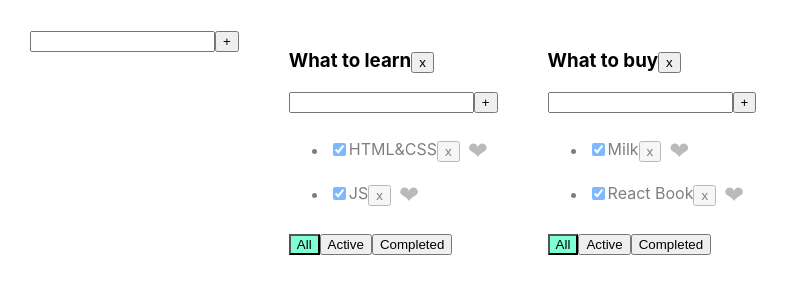
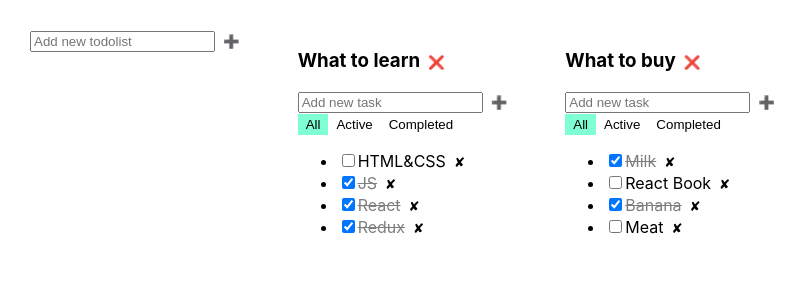
Before and after one commit to web-serge/todolist, a React (Create React App) app: page / in a window 1280 px wide. Shown: the top 300 px of the page, without its empty margins (0-807 px from the left). Built offline with nearby package versions, Linux system fonts and the light colour scheme.

Commit message:
moved the logic to the reducers

```diff
--- a/package.json
+++ b/package.json
@@ -14,11 +14,13 @@
     "@types/node": "^18.11.0",
     "@types/react": "^18.0.21",
     "@types/react-dom": "^18.0.6",
+    "@types/styled-components": "^5.1.34",
     "@types/uuid": "^8.3.4",
     "react": "^18.2.0",
     "react-dom": "^18.2.0",
+    "react-router-dom": "^6.22.3",
     "react-scripts": "5.0.1",
-    "styled-components": "^5.3.6",
+    "styled-components": "^6.1.8",
     "typescript": "~4.8.4",
     "uuid": "^9.0.0"
   },
--- a/src/App.css
+++ b/src/App.css
@@ -22,4 +22,11 @@
 
 .is-done {
   opacity: 0.5;
+  text-decoration: line-through;
 }
+
+button {
+  background: transparent;
+  border-color: transparent;
+  cursor: pointer;
+}
--- a/src/App.tsx
+++ b/src/App.tsx
@@ -1,109 +1,100 @@
-import React, {useState} from 'react';
+import React, {useReducer, useState} from 'react';
 import './App.css';
 import {TaskType, Todolist} from './Todolist';
 import {v1} from 'uuid';
 import {AddTaskItem} from './components/AddTaskItem';
+import {
+    addNewTasksArrayAC,
+    addTaskAC,
+    changeStatusAC,
+    deleteTasksAC,
+    removeTaskAC,
+    taskReducer,
+    updateTaskAC
+} from './reducers/task-reducer';
+import {
+    addNewTodoListAC,
+    changeFilterAC,
+    removeTodolistAC,
+    renameTodolistAC,
+    todoListReducer
+} from './reducers/todoListReducer';
 
 export type FilterValuesType = "all" | "active" | "completed";
-type TodolistType = {
+export type TodolistType = {
     id: string
     title: string
     filter: FilterValuesType
 }
-
-type TasksStateType = {
+export type TasksStateType = {
     [key: string]: Array<TaskType>
 }
-
 
 function App() {
     let todolistId1 = v1();
     let todolistId2 = v1();
 
-    let [todolists, setTodolists] = useState<Array<TodolistType>>([
+    let [todoLists, dispatchTodoLists] = useReducer(todoListReducer,[
         {id: todolistId1, title: "What to learn", filter: "all"},
         {id: todolistId2, title: "What to buy", filter: "all"}
     ])
 
-    let [tasks, setTasks] = useState<TasksStateType>({
+    let [tasks, dispatchTasks] = useReducer(taskReducer, {
         [todolistId1]: [
-            {id: v1(), title: "HTML&CSS", isDone: true},
-            {id: v1(), title: "JS", isDone: true}
+            {id: v1(), title: "HTML&CSS", isDone: false},
+            {id: v1(), title: "JS", isDone: true},
+            {id: v1(), title: "React", isDone: true},
+            {id: v1(), title: "Redux", isDone: true},
         ],
         [todolistId2]: [
             {id: v1(), title: "Milk", isDone: true},
-            {id: v1(), title: "React Book", isDone: true}
+            {id: v1(), title: "React Book", isDone: false},
+            {id: v1(), title: "Banana", isDone: true},
+            {id: v1(), title: "Meat", isDone: false},
         ]
     });
 
-
-    function removeTask(id: string, todolistId: string) {
-        //достанем нужный массив по todolistId:
-        let todolistTasks = tasks[todolistId];
-        // перезапишем в этом объекте массив для нужного тудулиста отфилтрованным массивом:
-        tasks[todolistId] = todolistTasks.filter(t => t.id != id);
-        // засетаем в стейт копию объекта, чтобы React отреагировал перерисовкой
-        setTasks({...tasks});
+// dispatch task
+    function removeTask(id: string, taskId: string) {
+        dispatchTasks(removeTaskAC(id, taskId));
     }
 
-    function addTask(title: string, todolistId: string) {
-        let task = {id: v1(), title: title, isDone: false};
-        //достанем нужный массив по todolistId:
-        let todolistTasks = tasks[todolistId];
-        // перезапишем в этом объекте массив для нужного тудулиста копией, добавив в начало новую таску:
-        tasks[todolistId] = [task, ...todolistTasks];
-        // засетаем в стейт копию объекта, чтобы React отреагировал перерисовкой
-        setTasks({...tasks});
+    function addTask(id: string, title: string) {
+        dispatchTasks(addTaskAC(id, title));
     }
 
-    function changeStatus(id: string, isDone: boolean, todolistId: string) {
-        //достанем нужный массив по todolistId:
-        let todolistTasks = tasks[todolistId];
-        // найдём нужную таску:
-        let task = todolistTasks.find(t => t.id === id);
-        //изменим таску, если она нашлась
-        if (task) {
-            task.isDone = isDone;
-            // засетаем в стейт копию объекта, чтобы React отреагировал перерисовкой
-            setTasks({...tasks});
-        }
+    function changeStatus(id: string, taskId: string, isDone: boolean) {
+        dispatchTasks(changeStatusAC(id, taskId, isDone))
     }
 
-    function changeFilter(value: FilterValuesType, todolistId: string) {
-        let todolist = todolists.find(tl => tl.id === todolistId);
-        if (todolist) {
-            todolist.filter = value;
-            setTodolists([...todolists])
-        }
+    function updateTask(id: string, taskId: string, title: string) {
+        dispatchTasks(updateTaskAC(id, taskId, title))
     }
 
+// dispatch todoList
     function removeTodolist(id: string) {
-        // засунем в стейт список тудулистов, id которых не равны тому, который нужно выкинуть
-        setTodolists(todolists.filter(tl => tl.id != id));
-        // удалим таски для этого тудулиста из второго стейта, где мы храним отдельно таски
-        delete tasks[id]; // удаляем св-во из объекта... значением которого являлся массив тасок
-        // засетаем в стейт копию объекта, чтобы React отреагировал перерисовкой
-        setTasks({...tasks});
+        dispatchTodoLists(removeTodolistAC(id));
+        dispatchTasks(deleteTasksAC(id))
     }
 
-    const updateTask = (mainId: string, id: string, title: string) => {
-        setTasks({...tasks, [mainId]: tasks[mainId].map(el => el.id === id ? {...el, title} : el)})
-    }
-    const addTodoList = (title: string) => {
-        const newTodo: TodolistType = {id: v1(), title, filter: 'all'}
-        setTodolists([newTodo, ...todolists])
-        setTasks({...tasks, [newTodo.id]: []})
+    function changeFilter(id: string, filter: FilterValuesType) {
+        dispatchTodoLists(changeFilterAC(id, filter))
     }
 
-    function updateTitle(id: string, title: string) {
-        setTodolists(todolists.map(el => el.id === id ? {...el, title} : el))
+    function addTodoList  (title: string) {
+        const id = v1() //! верный ли вариант создавать здесь айдишку
+        dispatchTodoLists(addNewTodoListAC(id,title))
+        dispatchTasks(addNewTasksArrayAC(id))
+    }// ID
+    function updateTitle(id: string, newTitle: string) {
+        dispatchTodoLists(renameTodolistAC(id, newTitle))
     }
 
     return (
         <div className="App">
-            <AddTaskItem onClick={addTodoList}/>
+            <AddTaskItem onClick={addTodoList} placeholder='Add new todolist'/>
             {
-                todolists.map(tl => {
+                todoLists.map(tl => {
                     let allTodolistTasks = tasks[tl.id];
                     let tasksForTodolist = allTodolistTasks;
 
--- a/src/Todolist.tsx
+++ b/src/Todolist.tsx
@@ -2,7 +2,6 @@ import React, {ChangeEvent} from 'react';
 import {FilterValuesType} from './App';
 import {AddTaskItem} from './components/AddTaskItem';
 import {EditableSpan} from './components/EditableSpan';
-import {Button, IconButton} from '@mui/material';
 
 export type TaskType = {
     id: string
@@ -15,50 +14,48 @@ type PropsType = {
     id: string
     title: string
     tasks: Array<TaskType>
-    removeTask: (taskId: string, todolistId: string) => void
-    changeFilter: (value: FilterValuesType, todolistId: string) => void
+    removeTask: (id: string, taskId: string) => void
+    changeFilter: (id: string, filter: FilterValuesType) => void
     addTask: (title: string, todolistId: string) => void
-    changeTaskStatus: (id: string, isDone: boolean, todolistId: string) => void
+    changeTaskStatus: (id: string, taskId: string, isDone: boolean) => void
     removeTodolist: (id: string) => void
     filter: FilterValuesType
-    updateTask: (mainId: string, id: string, value: string) => void
+    updateTask: (id: string, taskId: string, title: string) => void
     updateTitle: (id: string, value: string) => void
 }
 
 export function Todolist(props: PropsType) {
     const addTaskHandler = (title: string) => {
-        props.addTask(title, props.id)
+        props.addTask(props.id, title)
     }
     const removeTodolist = () => props.removeTodolist(props.id)
 
-    const onAllClickHandler = () => props.changeFilter("all", props.id);
-    const onActiveClickHandler = () => props.changeFilter("active", props.id);
-    const onCompletedClickHandler = () => props.changeFilter("completed", props.id);
+    const onAllClickHandler = () => props.changeFilter(props.id, "all");
+    const onActiveClickHandler = () => props.changeFilter(props.id, "active");
+    const onCompletedClickHandler = () => props.changeFilter(props.id, "completed");
 
     function updateTitle(title: string) {
         props.updateTitle(props.id, title)
     }
 
-    const updateTask = (taskId: string, value: string) => {
-        props.updateTask(props.id, taskId, value)
+    const updateTask = (taskId: string, title: string) => {
+        props.updateTask(props.id, taskId, title)
     }
 
     const mappingTasks = props.tasks.map(t => {
-        const onClickHandler = () => props.removeTask(t.id, props.id)
+        const onClickHandler = () => props.removeTask(props.id, t.id)
         const onChangeHandler = (e: ChangeEvent<HTMLInputElement>) => {
-            let newIsDoneValue = e.currentTarget.checked;
-            props.changeTaskStatus(t.id, newIsDoneValue, props.id);
+            props.changeTaskStatus(props.id, t.id, e.currentTarget.checked);
         }
 
-        function update(value: string) {
-            updateTask(t.id, value)
+        function update(newTitle: string) {
+            updateTask(t.id, newTitle)
         }
 
-        return <li key={t.id} className={t.isDone ? "is-done" : ""}>
-            <input type="checkbox" onChange={onChangeHandler} checked={t.isDone}/>
-            <EditableSpan oldTitle={t.title} callBack={update}/>
-            <button onClick={onClickHandler}>x</button>
-            <IconButton>❤</IconButton>
+        return <li key={t.id}>
+            <label> <input type="checkbox" onChange={onChangeHandler} checked={t.isDone}/>
+                <EditableSpan oldTitle={t.title} callBack={update} className={t.isDone ? "is-done" : ""}/></label>
+            <button onClick={onClickHandler}>✘</button>
         </li>
     })
 
@@ -66,12 +63,9 @@ export function Todolist(props: PropsType) {
     return <div>
         <h3>
             <EditableSpan oldTitle={props.title} callBack={updateTitle}/>
-            <button onClick={removeTodolist}>x</button>
+            <button onClick={removeTodolist}>❌</button>
         </h3>
-        <AddTaskItem onClick={addTaskHandler}/>
-        <ul>
-            {mappingTasks}
-        </ul>
+        <AddTaskItem onClick={addTaskHandler} placeholder='Add new task'/>
         <div>
             <button className={props.filter === 'all' ? "active-filter" : ""}
                     onClick={onAllClickHandler}>All
@@ -83,5 +77,9 @@ export function Todolist(props: PropsType) {
                     onClick={onCompletedClickHandler}>Completed
             </button>
         </div>
+        <ul>
+            {mappingTasks}
+        </ul>
+
     </div>
 }
--- a/src/components/AddTaskItem.tsx
+++ b/src/components/AddTaskItem.tsx
@@ -4,6 +4,7 @@ import {ChangeEvent, KeyboardEvent, useState} from 'react';
 
 type AddTaskItemType = {
     onClick: (title: string) => void
+    placeholder?: string
 };
 export const AddTaskItem = (props: AddTaskItemType) => {
     let [title, setTitle] = useState("")
@@ -36,8 +37,9 @@ export const AddTaskItem = (props: AddTaskItemType) => {
                    onChange={onChangeHandler}
                    onKeyPress={onKeyPressHandler}
                    className={error ? "error" : ""}
+                   placeholder={props.placeholder}
             />
-            <button onClick={addTask}>+</button>
+            <button onClick={addTask}>➕</button>
             {error && <div className="error-message">{error}</div>}
         </div>
     );
--- a/src/components/EditableSpan.tsx
+++ b/src/components/EditableSpan.tsx
@@ -5,8 +5,9 @@ import {ChangeEvent, useState} from 'react';
 type EditType = {
     oldTitle: string
     callBack: (newTitle: string) => void
+    className?: string
 };
-export const EditableSpan = ({oldTitle, callBack}: EditType) => {
+export const EditableSpan = ({oldTitle, callBack, className}: EditType) => {
     const [newTitle, setNewTitle] = useState(oldTitle)
     const [edit, setEdit] = useState<boolean>(false)
 
@@ -26,7 +27,7 @@ export const EditableSpan = ({oldTitle, callBack}: EditType) => {
                             autoFocus
                             value={newTitle}
                             onChange={onChangeHandler}/>}
-            {!edit && <span onDoubleClick={editHandler}>{oldTitle}</span>}
+            {!edit && <span onDoubleClick={editHandler} className={className}>{oldTitle}</span>}
         </>
     )
 };
--- /dev/null
+++ b/src/reducers/task-reducer.ts
@@ -0,0 +1,77 @@
+import {TasksStateType} from '../App';
+import {v1} from 'uuid';
+
+type TaskReducerType =
+    RemoveTaskACType
+    | AddTaskAC
+    | ChangeStatusACType
+    | UpdateTaskTypeACType
+    | deleteTasksACType
+    | AddNewTasksArrayACType
+export const taskReducer = (state: TasksStateType, action: TaskReducerType): TasksStateType => {
+    switch (action.type) {
+        case 'REMOVE-TASK': {
+            return {
+                ...state,
+                [action.payload.id]: state[action.payload.id].filter(el => el.id !== action.payload.taskId)
+            }
+        }
+
+        case "ADD-TASK": {
+            const newTask = {id: v1(), title: action.payload.title, isDone: false};
+            return {...state, [action.payload.id]: [newTask, ...state[action.payload.id]]}
+        }
+
+        case "CHANGE-STATUS": {
+            return {
+                ...state, [action.payload.id]: state[action.payload.id]
+                    .map(el => el.id === action.payload.taskId ? {...el, isDone: action.payload.isDone} : el)
+            }
+        }
+
+        case "UPDATE-TASK": {
+            return {
+                ...state, [action.payload.id]: state[action.payload.id]
+                    .map(el => el.id === action.payload.taskId ? {...el, title: action.payload.title} : el)
+            }
+        }
+
+        case 'DELETE-TASKS': {
+            const copyState = {...state}
+            delete copyState[action.payload.id]
+            return copyState
+           // delete state[action.payload.id] //! сделать иммутабельно
+           // return {...state}
+        }
+
+        case "ADD-NEW-ARRAY":
+            return {...state, [action.payload.id]: []}
+
+        default:
+            return state
+    }
+}
+
+type RemoveTaskACType = ReturnType<typeof removeTaskAC>
+export const removeTaskAC = (id: string, taskId: string) => ({type: 'REMOVE-TASK', payload: {id, taskId}} as const)
+
+type AddTaskAC = ReturnType<typeof addTaskAC>
+export const addTaskAC = (id: string, title: string) => ({type: 'ADD-TASK', payload: {id, title}} as const)
+
+type ChangeStatusACType = ReturnType<typeof changeStatusAC>
+export const changeStatusAC = (id: string, taskId: string, isDone: boolean) => ({
+    type: 'CHANGE-STATUS',
+    payload: {id, taskId, isDone}
+} as const)
+
+type UpdateTaskTypeACType = ReturnType<typeof updateTaskAC>
+export const updateTaskAC = (id: string, taskId: string, title: string) => ({
+    type: 'UPDATE-TASK',
+    payload: {id, taskId, title}
+} as const)
+
+type deleteTasksACType = ReturnType<typeof deleteTasksAC>
+export const deleteTasksAC = (id: string) => ({type: 'DELETE-TASKS', payload: {id}} as const)
+
+type AddNewTasksArrayACType = ReturnType<typeof addNewTasksArrayAC>
+export const addNewTasksArrayAC = (id: string) => ({type: 'ADD-NEW-ARRAY', payload: {id}} as const)
--- /dev/null
+++ b/src/reducers/todoListReducer.ts
@@ -0,0 +1,42 @@
+import {FilterValuesType, TodolistType} from '../App';
+
+type TodoListReducerType = RemoveTodolistACType | ChangeFilterType | addNewTodoListACType | RenameTodolistACType
+export const todoListReducer = (state: TodolistType[], action: TodoListReducerType): TodolistType[] => {
+    switch (action.type) {
+        case 'REMOVE-TODOLIST': {
+            return state.filter(el => el.id !== action.payload.id)
+        }
+        case "CHANGE-FILTER": {
+            return state.map(el => el.id === action.payload.id ? {...el, filter: action.payload.filter} : el)
+        }
+
+        case "ADD-NEW-TODOLIST":
+            return [{id: action.payload.id, title: action.payload.title, filter: 'all'}, ...state]
+
+        case "RENAME-TODOLIST":
+            return state.map(el => el.id === action.payload.id ? {...el, title: action.payload.newTitle} : el)
+
+        default:
+            return state
+    }
+}
+type RemoveTodolistACType = ReturnType<typeof removeTodolistAC>
+export const removeTodolistAC = (id: string) => ({type: 'REMOVE-TODOLIST', payload: {id}} as const)
+
+type ChangeFilterType = ReturnType<typeof changeFilterAC>
+export const changeFilterAC = (id: string, filter: FilterValuesType) => ({
+    type: 'CHANGE-FILTER',
+    payload: {id, filter}
+} as const)
+
+type addNewTodoListACType = ReturnType<typeof addNewTodoListAC>
+export const addNewTodoListAC = (id: string, title: string) => ({
+    type: 'ADD-NEW-TODOLIST',
+    payload: {id, title}
+} as const)
+
+type RenameTodolistACType = ReturnType<typeof renameTodolistAC>
+export const renameTodolistAC = (id: string, newTitle: string) => ({
+    type: 'RENAME-TODOLIST',
+    payload: {id, newTitle}
+} as const)
```
Also changed, not shown: 1 other file (tests, documents, lock files or other folders).
